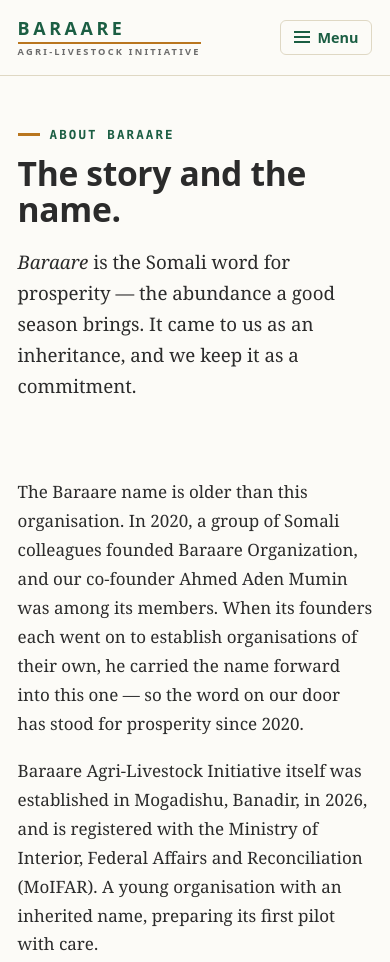
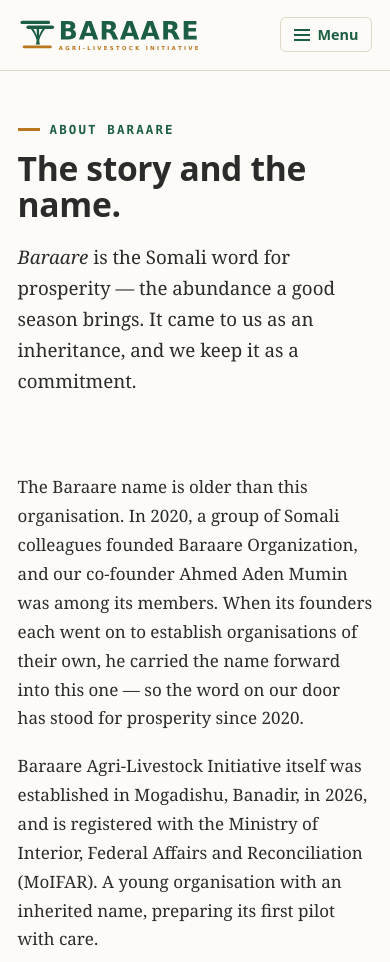
Before and after one commit to Guulwadee/baraare-website, a plain HTML site: page about.html in a window 390 px wide. Shown: the top 962 px of the page. Drawn offline with Linux system fonts and the light colour scheme.

Commit message:
Use the new Baraare logo from the logo kit
Header shows the full-colour horizontal lockup and the footer the
reversed version, both as SVG from 10_Logo_Kit. Favicon replaced with the
kit's icon, plus favicon.ico and apple-touch-icon.png for older browsers
and phone home screens.

Co-Authored-By: Claude Opus 5.5 <noreply@anthropic.com>

```diff
--- a/about.html
+++ b/about.html
@@ -13,7 +13,9 @@
   <meta property="og:description" content="Baraare means prosperity in Somali. An independent, non-governmental non-profit registered with MoIFAR in Mogadishu, 2026; a name carried since 2020.">
   <meta property="og:url" content="https://baraareinitiative.org/about.html">
   <meta name="theme-color" content="#1B5E43">
+  <link rel="icon" href="favicon.ico" sizes="32x32">
   <link rel="icon" type="image/svg+xml" href="favicon.svg">
+  <link rel="apple-touch-icon" href="apple-touch-icon.png">
   <link rel="stylesheet" href="css/style.css">
   <script src="js/nav.js" defer></script>
 </head>
@@ -22,10 +24,7 @@
 
   <header class="site-header">
     <div class="wrap header-bar">
-      <a class="wordmark" href="index.html">
-        <span class="wordmark-name">BARAARE</span>
-        <span class="wordmark-desc">Agri-Livestock Initiative</span>
-      </a>
+      <a class="wordmark" href="index.html"><img class="logo" src="img/baraare-horizontal.svg" alt="Baraare Agri-Livestock Initiative, home" width="203" height="40"></a>
       <button class="nav-toggle" type="button" aria-expanded="false" aria-controls="site-nav">
         <span class="bars" aria-hidden="true"><span></span><span></span><span></span></span>
         Menu
@@ -166,10 +165,7 @@
   <footer class="site-footer">
     <div class="wrap footer-grid">
       <div class="footer-brand">
-        <span class="wordmark">
-          <span class="wordmark-name">BARAARE</span>
-          <span class="wordmark-desc">Agri-Livestock Initiative</span>
-        </span>
+        <img class="logo" src="img/baraare-horizontal-reversed.svg" alt="Baraare Agri-Livestock Initiative" width="203" height="40">
         <p class="footer-tag">An independent, non-governmental Somali non-profit. Records, fair prices, cooperatives and water — in that order.</p>
         <p class="footer-status">Roots since 2020 · Registered with MoIFAR 2026 · First pilot planned 2027</p>
       </div>
--- a/css/style.css
+++ b/css/style.css
@@ -888,3 +888,8 @@ strong { color: var(--ink); }
 .page-intro .lede { color: var(--ink); max-width: 62ch; }
 
 @media (min-width: 980px) { .page-intro { padding: 4rem 0 .8rem; } }
+
+/* ---------- Logo (from 10_Logo_Kit; keep at least 160px wide) ---------- */
+.logo { display: block; width: auto; height: 40px; }
+.footer-brand .logo { margin-bottom: 1rem; }
+@media (max-width: 400px) { .site-header .logo { height: 36px; } }
```
Also changed, not shown: contact.html (+4 -8 lines), index.html (+4 -8 lines), partner.html (+4 -8 lines), programs.html (+4 -8 lines), water.html (+4 -8 lines), apple-touch-icon.png (added), favicon.ico (added), favicon.svg, img/baraare-horizontal-reversed.svg (added), img/baraare-horizontal.svg (added).
